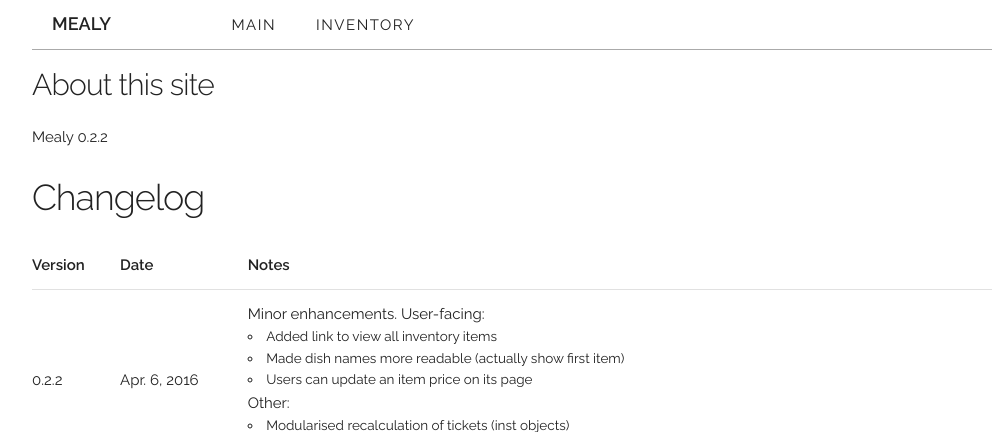
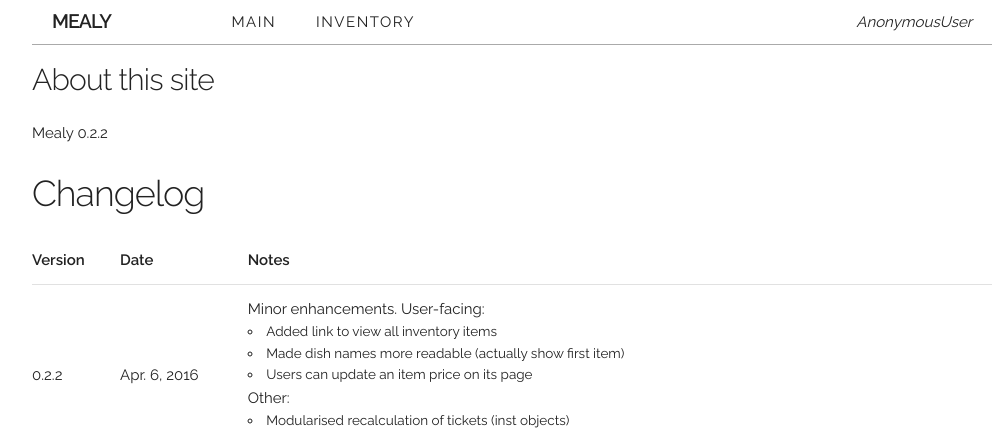
Before and after one commit to nw0/mealy, a Django app: template templates/mealy/about.html in a window 1280 px wide. Shown: the top 432 px of the page, without its empty margins (128-1130 px from the left). Run offline with Django 3.2, Linux system fonts and the light colour scheme; the template is opened without the code that fills it, so the values that code supplies are empty; some libraries are stand-ins or nearby versions.

Commit message:
template: base: add user line

```diff
--- a/static/mealy/style.css
+++ b/static/mealy/style.css
@@ -38,11 +38,18 @@ table ul {
   padding: 0;
 }
 
-header p {
+header h1 {
   margin: 0;
   text-transform: uppercase;
   font-weight: 600;
-  font-size: 1.2em;
+  font-size: 1.3em;
+}
+
+header p {
+  float: right;
+  margin: 0;
+  font-weight: 400;
+  font-size: 1em;
 }
 
 #navbar {
@@ -53,7 +60,7 @@ header p {
 
 nav ul {
   list-style: none;
-  margin: .2em 0 0 0;
+  margin: 0em 0 0 0;
 }
 
 nav li {
--- a/templates/mealy/base.html
+++ b/templates/mealy/base.html
@@ -21,9 +21,9 @@
     <div class="row" id="navbar">
       <header>
         <div class="two columns">
-          <p>Mealy</p>
+          <h1>Mealy</h1>
         </div>
-        <div class="ten columns">
+        <div class="eight columns">
           <nav>
             {% block links %}
             <ul>
@@ -32,6 +32,9 @@
             </ul>
             {% endblock links %}
           </nav>
+        </div>
+        <div class="two columns">
+          <p><em>{{ user }}</em></p>
         </div>
       </header>
     </div>
```
